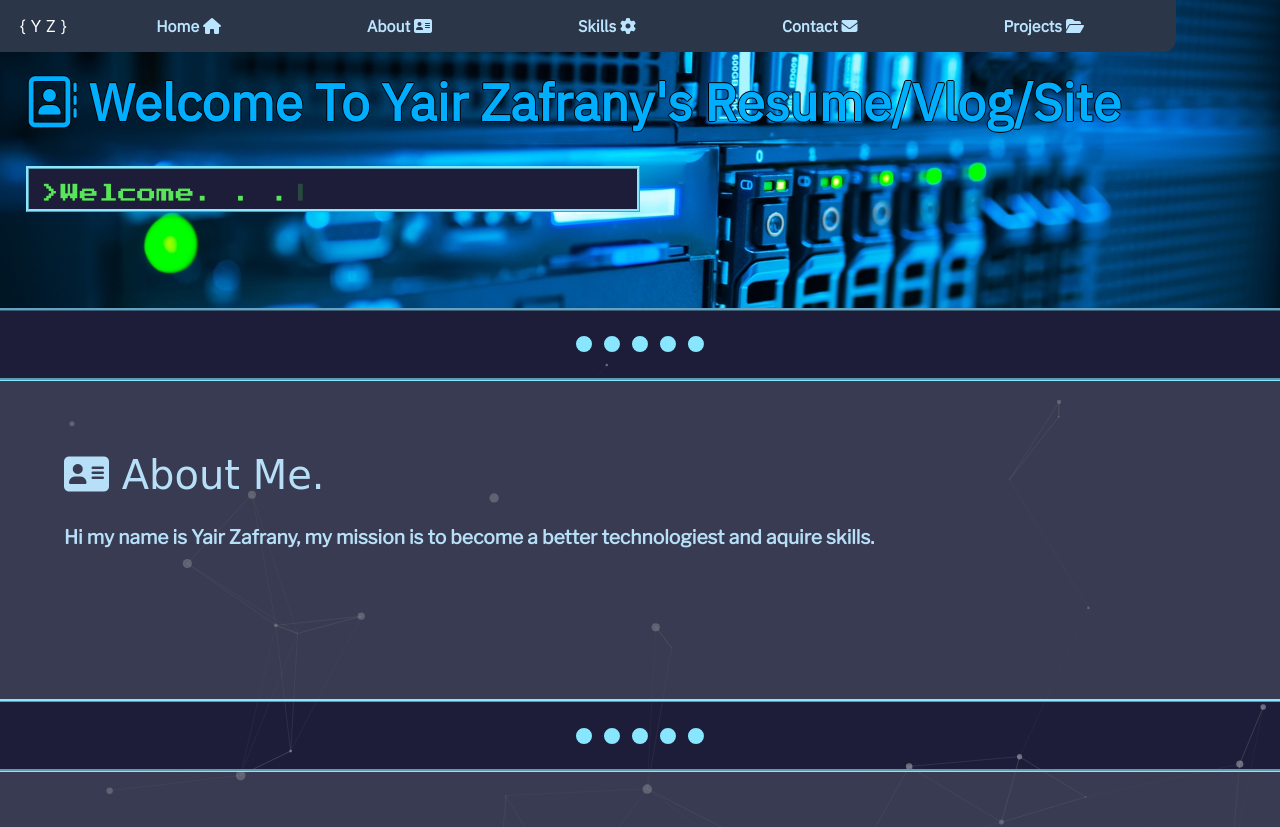
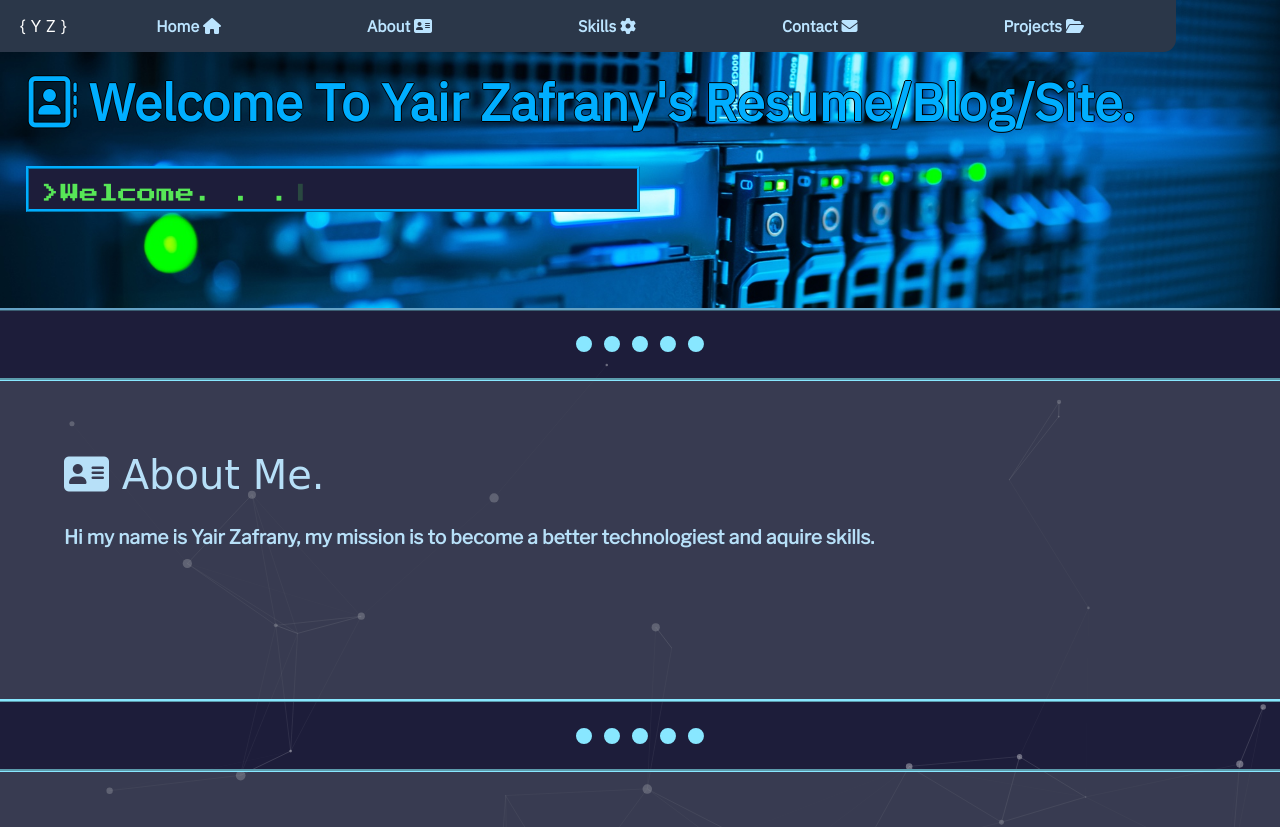
Before and after one commit to yairzaf/yairzaf.github.io, a plain HTML site: page index.html in a window 1280 px wide. Shown: the top 827 px of the page. Drawn offline with nearby package versions, Linux system fonts and the light colour scheme; a web font is replaced by a local one.

Commit message:
changed top title, changed console style

```diff
--- a/css/styles.css
+++ b/css/styles.css
@@ -97,7 +97,7 @@
     margin: 2% 50% 0% 2%;
     border-style: ridge;
     border-width: 0.1%;
-    border-color: #88e7ff;
+    border-color: #00aeff;
 
     /* border-radius: 1.2rem; */
 }
--- a/index.html
+++ b/index.html
@@ -60,7 +60,7 @@
         </nav>
         <!-- header  &  console animation-->
         <div id="site-header">
-            <span id="title"><i class="far fa-address-book"></i> Welcome To Yair Zafrany's Resume/Vlog/Site</span>
+            <span id="title"><i class="far fa-address-book"></i> Welcome To Yair Zafrany's Resume/Blog/Site.</span>
             <div id="console">
                 <span id="anim-header" class="console-text"></span><span id="blinker" class="console-text">|</span>
             </div>
```
